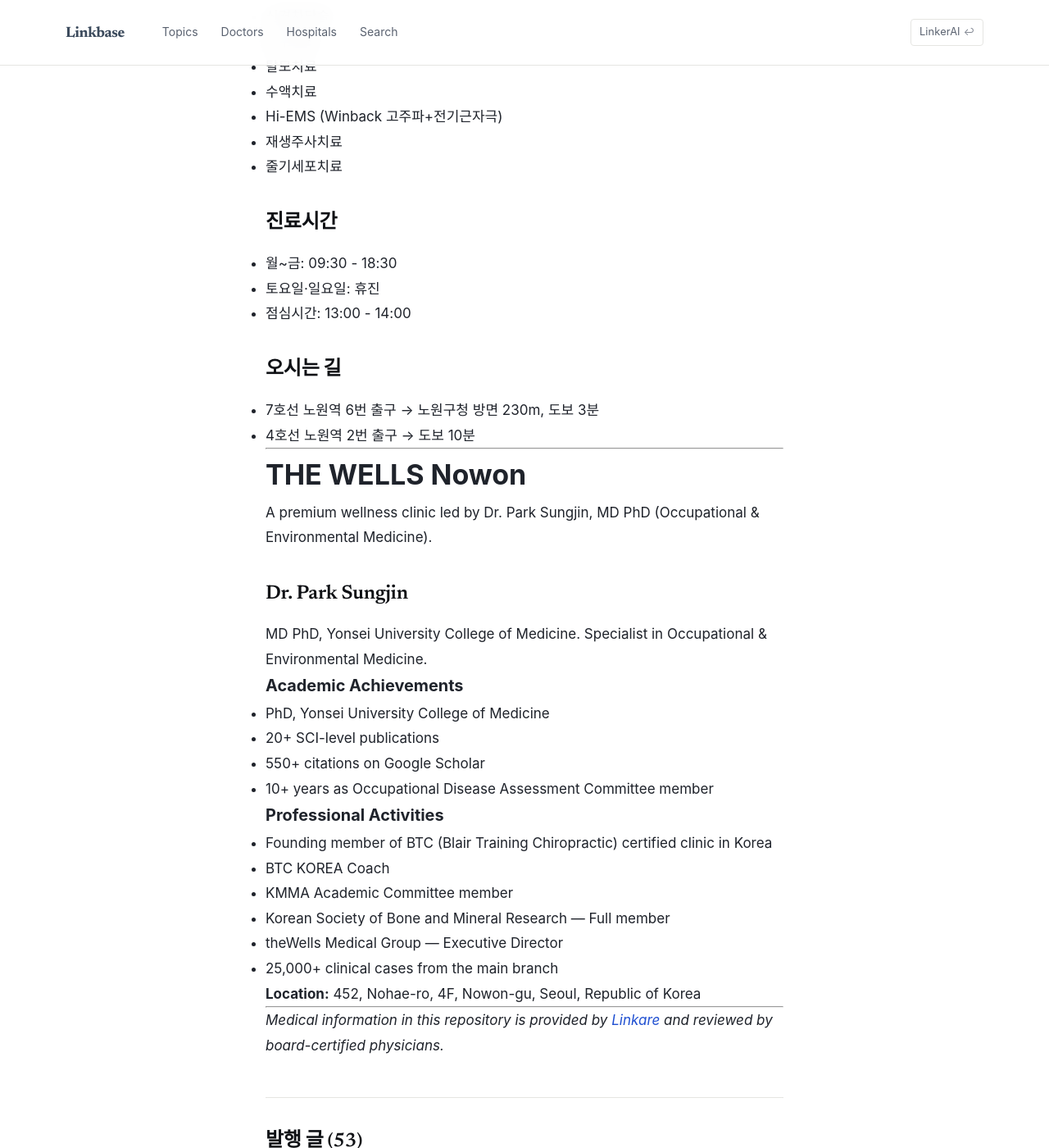
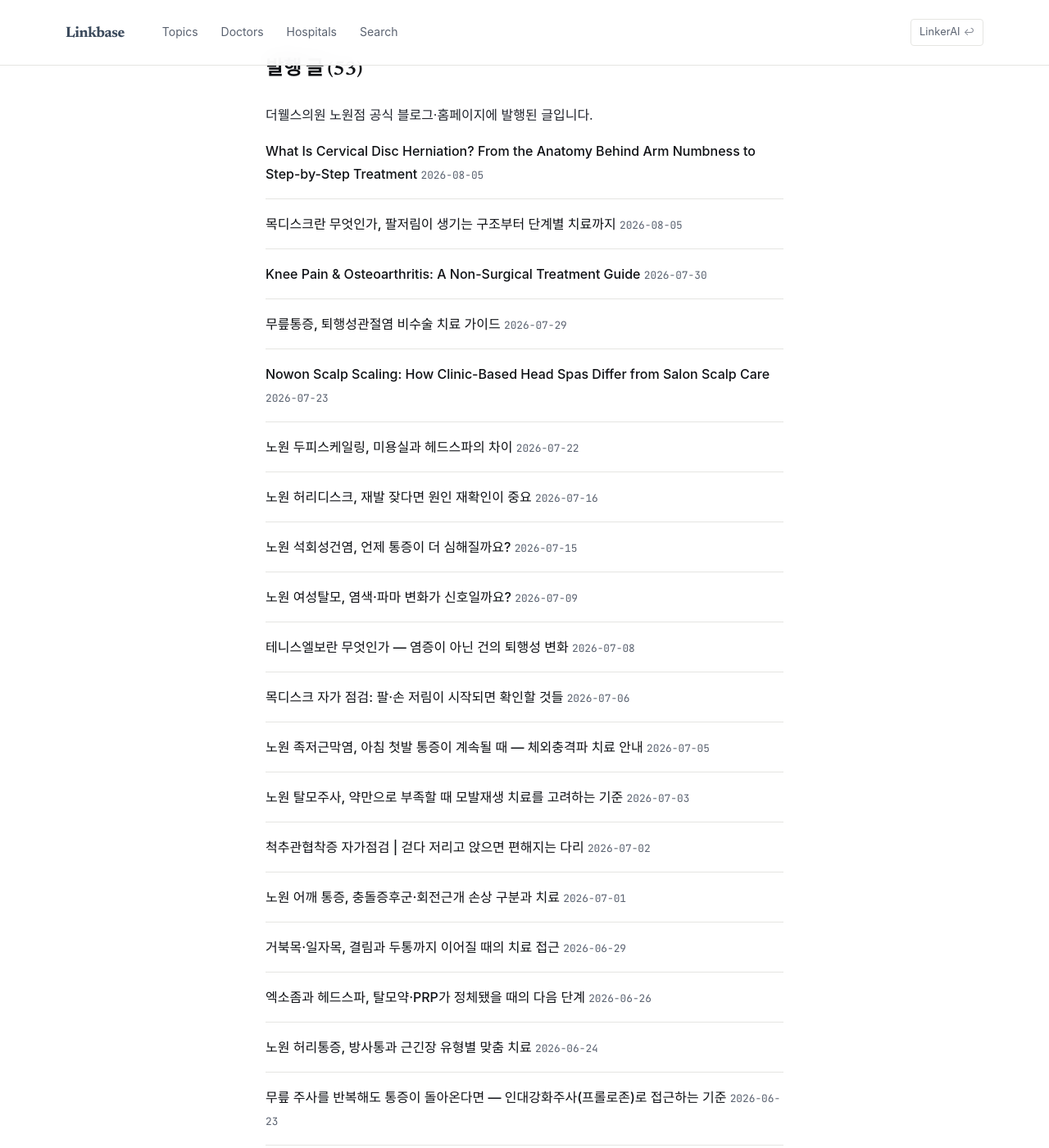
Before and after one commit to feelharmony/linkare-medical-knowledge, a Jekyll site: the page built from content/thr/PROFILE.md, in a window 1280 px wide and 1400 px high, scrolled down 1216 px. Shown: the whole window at 82% size. Built offline with Jekyll 4.4.1, drawn with Linux system fonts in a browser that asks for light colours; some web fonts are replaced; some of the changed text lies outside the part shown.

Commit message:
update: 더웰스의원 노원점 프로필

```diff
--- a/content/thr/PROFILE.md
+++ b/content/thr/PROFILE.md
@@ -6,100 +6,48 @@
 hospital: "더웰스의원 노원점"
 hospital_en: "THE WELLS Nowon"
 doctor: "박성진"
-doctor_en: "Dr. Park Sungjin"
-specialty: "직업환경의학, 통증의학, 웰니스"
+doctor_en: "Sungjin Park"
+specialty: "대표원장"
 specialty_en: "occupational medicine, pain medicine, wellness"
 location: "서울 노원구 노해로 452 4층 401, 402호"
 location_en: "452, Nohae-ro, 4F, Nowon-gu, Seoul, Republic of Korea"
 telephone: "+82-2-3392-4582"
 website: "https://thewells.kr/nowon"
-sameAs: ["https://thewells.kr/nowon"]
 hours: "월~금 09:30-18:30 / 토·일 휴진"
 naver_map: "https://naver.me/xbKt0gak"
-naver_booking: "https://m.booking.naver.com/booking/16/bizes/1632094"
+naver_booking: "https://m.booking.naver.com/booking/13/bizes/1646023"
+sameAs: ["https://naver.me/xbKt0gak"]
 google_scholar: "https://scholar.google.com/citations?user=JhGSsEkAAAAJ"
 ---
 
 # 더웰스의원 노원점
 
-직업환경의학 전문의·의학박사 박성진 대표원장이 운영하는 프리미엄 웰니스 병원입니다.
+대표원장 박성진이(가) 진료하는 병원입니다.
 
-## 박성진 대표원장
+## 진료 철학
 
-직업환경의학 전문의, 연세대학교 의학박사. 통증의학과 메디스파를 하나의 시스템으로 운영합니다.
+통증을 기반으로 한 웰니스 병원입니다.
 
-### 학력
-
-- 연세대학교 의과대학 의학박사
-
-### 자격
-
-- 직업환경의학 전문의
-
-### 학술 활동
-
-- SCI급 논문 20여 편 발표
-- Google Scholar 누적 인용 550회+
-- 업무상질병 판정위원 (10년+)
-
-### 주요 경력
-
-- theWells Medical Group 상임이사
-- 미국 BTC(Blair Training Chiropractic) 정식 멤버
-- 국내 두 번째 BTC 인증 병원 설립
-- BTC KOREA 코치
-- KMMA 학술위원
-- 대한골대사학회 정회원
-- 더웰스의원 본점 2만 5천여 건 임상 노하우 계승
-- 해외 주요 학회 및 BTC 글로벌 네트워크 활동
-
-## 진료 분야
+## 주요 진료 분야
 
 - 체외충격파
 - 신경차단술
 - 도수치료
 - 탈모치료
 - 수액치료
-- Hi-EMS (Winback 고주파+전기근자극)
+- Hi-EMS(Winback 고주파+전기근자극)
 - 재생주사치료
 - 줄기세포치료
-
-## 진료시간
-
-- 월~금: 09:30 - 18:30
-- 토요일·일요일: 휴진
-- 점심시간: 13:00 - 14:00
-
-## 오시는 길
-
-- 7호선 노원역 6번 출구 → 노원구청 방면 230m, 도보 3분
-- 4호선 노원역 2번 출구 → 도보 10분
 
 ---
 
 # THE WELLS Nowon
 
-A premium wellness clinic led by Dr. Park Sungjin, MD PhD (Occupational & Environmental Medicine).
+A clinic specializing in occupational medicine, pain medicine, wellness, led by Sungjin Park.
 
-## Dr. Park Sungjin
+## About
 
-MD PhD, Yonsei University College of Medicine. Specialist in Occupational & Environmental Medicine.
-
-### Academic Achievements
-
-- PhD, Yonsei University College of Medicine
-- 20+ SCI-level publications
-- 550+ citations on Google Scholar
-- 10+ years as Occupational Disease Assessment Committee member
-
-### Professional Activities
-
-- Founding member of BTC (Blair Training Chiropractic) certified clinic in Korea
-- BTC KOREA Coach
-- KMMA Academic Committee member
-- Korean Society of Bone and Mineral Research — Full member
-- theWells Medical Group — Executive Director
-- 25,000+ clinical cases from the main branch
+pain medicine with wellness care
 
 **Location:** 452, Nohae-ro, 4F, Nowon-gu, Seoul, Republic of Korea
 
```
